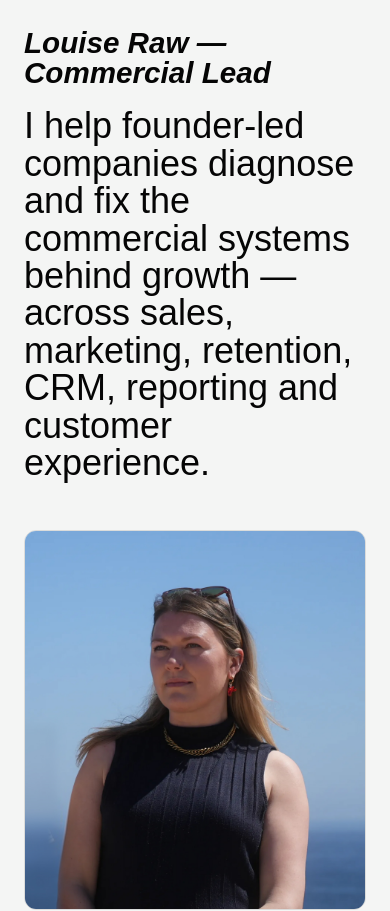
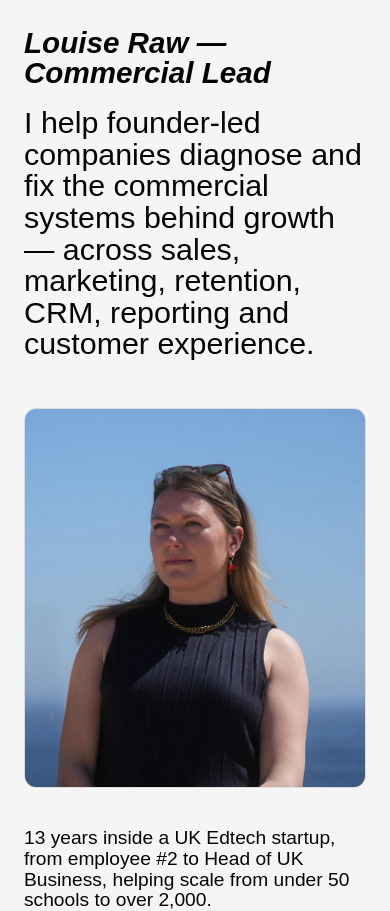
Before and after one commit to jack-merrell/Louise-raw, a Next.js app: page / in a window 390 px wide. Shown: the top 911 px of the page. Built offline with nearby package versions, Linux system fonts and the light colour scheme; a web font is replaced by a local one.

Commit message:
Refine mobile hero sizing

```diff
--- a/src/app/page.tsx
+++ b/src/app/page.tsx
@@ -28,14 +28,14 @@ export default function Home() {
         <div className="grid items-start gap-x-12 gap-y-12 pt-5 lg:grid-cols-[minmax(0,62vw)_minmax(340px,29vw)] lg:justify-between lg:pt-5">
           <h1
             id="hero-title"
-            className="max-w-[36ch] text-balance text-[clamp(2.25rem,3.08vw,3.95rem)] font-normal leading-[1.04] tracking-normal"
+            className="max-w-[36ch] text-balance text-[clamp(1.9rem,3.08vw,3.95rem)] font-normal leading-[1.04] tracking-normal"
           >
             I help founder-led companies diagnose and fix the commercial systems
             behind growth — across sales, marketing, retention, CRM, reporting
             and customer experience.
           </h1>
 
-          <div className="self-center justify-self-start lg:mt-[14vh] lg:justify-self-end">
+          <div className="w-full self-center justify-self-start lg:mt-[14vh] lg:justify-self-end">
             <Image
               src="/louise-portrait-real.jpg"
               alt="Portrait of Louise Raw"
@@ -43,7 +43,7 @@ export default function Home() {
               height={1024}
               priority
               sizes="(min-width: 1024px) 30vw, (min-width: 640px) 52vw, 88vw"
-              className="aspect-[0.9] w-full max-w-[390px] rounded-xl border border-black/10 object-cover object-center sm:max-w-[440px] lg:max-w-[30vw]"
+              className="aspect-[0.9] w-full rounded-xl border border-black/10 object-cover object-center sm:max-w-[440px] lg:max-w-[30vw]"
             />
           </div>
         </div>
```
